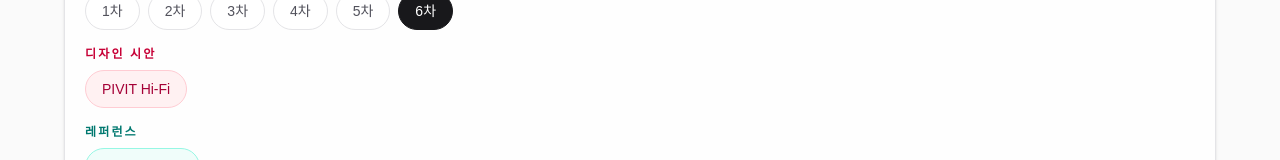
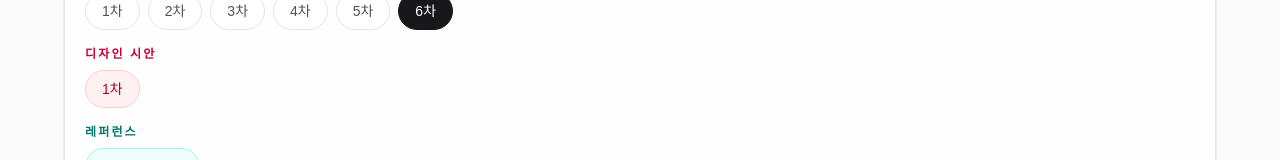
Before and after one commit to musekals/interview-board, a Next.js app: page / in a window 1280 px wide. Shown: the part 357-517 px from the top of the page. Built offline with nearby package versions, Linux system fonts and the light colour scheme.

Commit message:
Add versioned design tabs and JSX downloads

```diff
--- /dev/null
+++ b/app/components/design-registry.ts
@@ -0,0 +1,25 @@
+import type { ComponentType } from "react";
+
+import PIVITHifi from "./pivit_hifi";
+
+export type DesignVersion = {
+  id: string;
+  label: string;
+  title: string;
+  notes: string;
+  fileName: string;
+  Component: ComponentType;
+};
+
+// Add new design iterations here as new design files are introduced.
+export const designVersions: DesignVersion[] = [
+  {
+    id: "d1",
+    label: "1차",
+    title: "PIVIT Hi-Fi 디자인 시안 1차",
+    notes:
+      "와이어프레임이 아니라 비주얼 방향성과 UI 밀도를 확인하는 첫 번째 디자인 시안입니다.",
+    fileName: "pivit_hifi.jsx",
+    Component: PIVITHifi,
+  },
+];
--- a/app/components/wireframe-version-tabs.tsx
+++ b/app/components/wireframe-version-tabs.tsx
@@ -2,8 +2,8 @@
 
 import { useState } from "react";
 
+import { designVersions } from "./design-registry";
 import DesignSystem from "./design-system";
-import PIVITHifi from "./pivit_hifi";
 import { wireframeVersions } from "./wireframe-registry";
 
 const DEFAULT_VERSION_ID =
@@ -21,18 +21,6 @@ const REFERENCE_TABS = [
   },
 ];
 
-const DESIGN_TABS = [
-  {
-    id: "pivit-hifi",
-    label: "PIVIT Hi-Fi",
-    title: "PIVIT Hi-Fi 디자인 시안",
-    notes:
-      "와이어프레임이 아니라 비주얼 방향성과 UI 밀도를 확인하는 디자인 시안입니다.",
-    fileName: "pivit_hifi.jsx",
-    Component: PIVITHifi,
-  },
-];
-
 export default function WireframeVersionTabs() {
   const [activeVersionId, setActiveVersionId] = useState(DEFAULT_VERSION_ID);
   const [isGuideOpen, setIsGuideOpen] = useState(false);
@@ -41,7 +29,7 @@ export default function WireframeVersionTabs() {
     ...version,
     section: "wireframe" as const,
   }));
-  const designTabs = DESIGN_TABS.map((tab) => ({
+  const designTabs = designVersions.map((tab) => ({
     ...tab,
     section: "design" as const,
   }));
@@ -166,9 +154,14 @@ export default function WireframeVersionTabs() {
               </div>
             </div>
             <div className="flex flex-wrap items-center gap-2">
-              {activeVersion.section === "wireframe" && (
+              {(activeVersion.section === "wireframe" ||
+                activeVersion.section === "design") && (
                 <a
-                  href={`/download/wireframes/${activeVersion.id}`}
+                  href={
+                    activeVersion.section === "wireframe"
+                      ? `/download/wireframes/${activeVersion.id}`
+                      : `/download/designs/${activeVersion.id}`
+                  }
                   className="inline-flex items-center rounded-full border border-zinc-200 bg-white px-3 py-1.5 text-sm font-medium text-zinc-700 transition hover:border-zinc-300 hover:text-zinc-900"
                 >
                   JSX 다운로드
--- /dev/null
+++ b/app/download/designs/[id]/route.ts
@@ -0,0 +1,35 @@
+import { readFile } from "node:fs/promises";
+import path from "node:path";
+
+import { NextResponse } from "next/server";
+
+import { designVersions } from "@/app/components/design-registry";
+
+type RouteContext = {
+  params: Promise<{
+    id: string;
+  }>;
+};
+
+export async function GET(_: Request, context: RouteContext) {
+  const { id } = await context.params;
+  const version = designVersions.find((item) => item.id === id);
+
+  if (!version) {
+    return NextResponse.json(
+      { error: "Design version not found." },
+      { status: 404 },
+    );
+  }
+
+  const filePath = path.join(process.cwd(), "app", "components", version.fileName);
+  const fileContents = await readFile(filePath, "utf8");
+
+  return new NextResponse(fileContents, {
+    headers: {
+      "Content-Type": "text/plain; charset=utf-8",
+      "Content-Disposition": `attachment; filename="${version.fileName}"`,
+      "Cache-Control": "no-store",
+    },
+  });
+}
```
